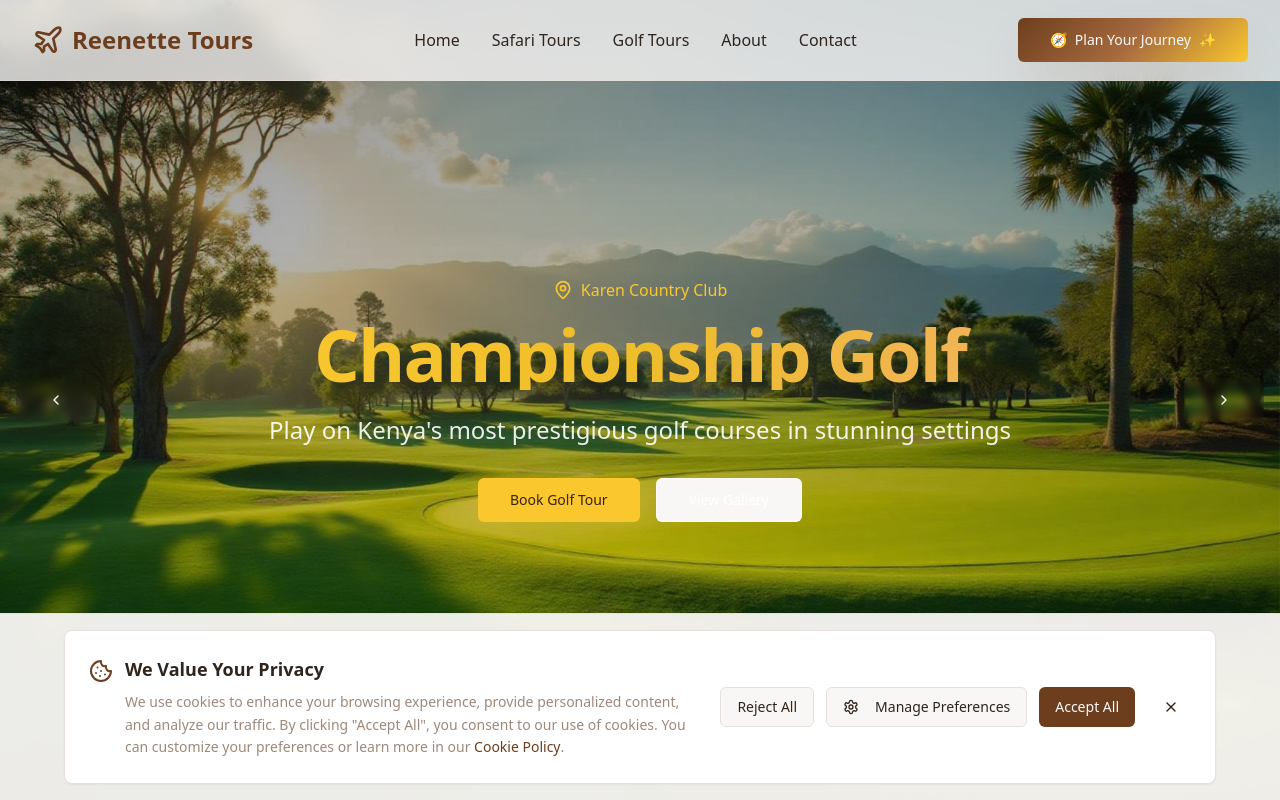
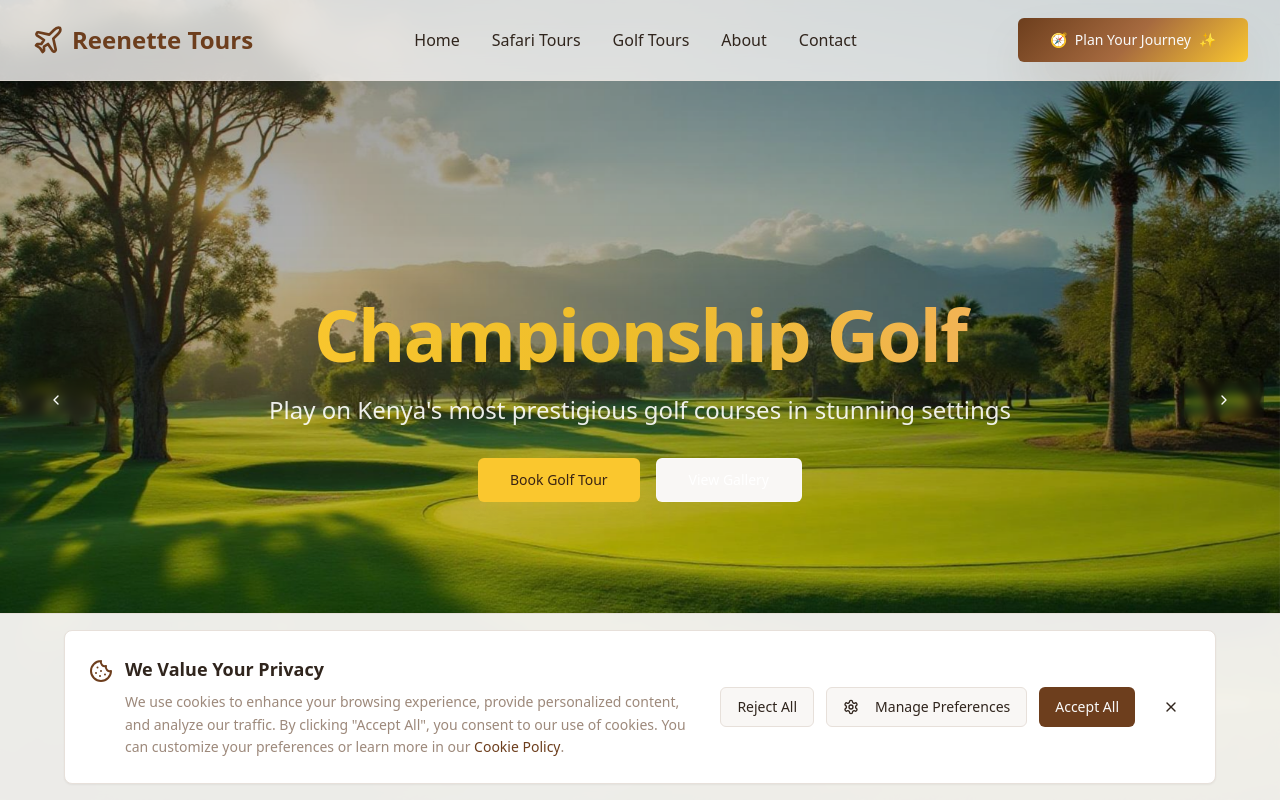
Before and after one commit to ChilobaEnt/Reenette.Web, a React (Vite) app: page / in a window 1280 px wide. Shown: the top 800 px of the page. Built offline with nearby package versions, Linux system fonts and the light colour scheme.

Commit message:
Remove top locations
Remove locations from the top of the website, specifically above the "Book Golf Tour" and "View Gallery" buttons.

```diff
--- a/src/components/sections/hero-section.tsx
+++ b/src/components/sections/hero-section.tsx
@@ -83,12 +83,7 @@ export function HeroSection() {
 
           {/* Content Overlay */}
           <div className="absolute inset-0 z-20 flex items-center justify-center">
-            <div className="text-center text-white max-w-4xl mx-auto px-4">
-              <div className="flex items-center justify-center mb-4 animate-fade-in-up">
-                <MapPin className="h-5 w-5 mr-2 text-accent" />
-                <span className="text-accent font-medium">{slide.location}</span>
-              </div>
-
+          <div className="text-center text-white max-w-4xl mx-auto px-4">
               <h1 className="text-hero mb-6 animate-fade-in-up">
                 {slide.title}
               </h1>
```
